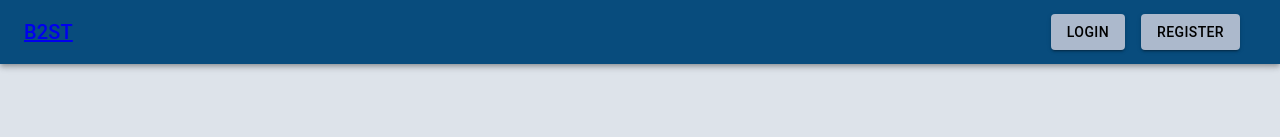
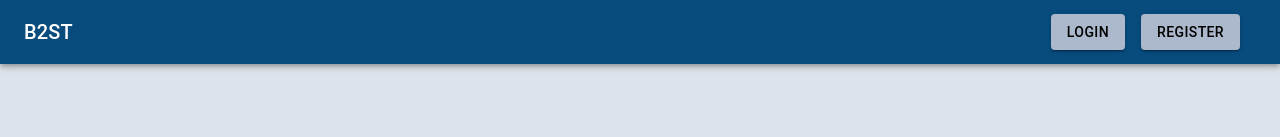
Before and after one commit to dcsil/B2ST-App, a React (Create React App) app in the folder client/: page / in a window 1280 px wide. Shown: the top 137 px of the page. Built offline with nearby package versions, Linux system fonts and the light colour scheme; no server answers.

Commit message:
Removing badly styled logo link

```diff
--- a/client/src/pages/LandingAppBar.js
+++ b/client/src/pages/LandingAppBar.js
@@ -23,8 +23,8 @@ export default function LandingAppBar() {
   return (
     <AppBar position="static" sx={{ backgroundColor: "#084C7D" }}>
       <Toolbar>
-        <Typography href="/" variant="h6" component="div" sx={{ flexGrow: 1 }}>
-          <Link to={"/"}>B2ST</Link>
+        <Typography href="/" variant="h6" component="div" sx={{ flexGrow: 1, color: "white" }}>
+          B2ST
         </Typography>
         {user ? (
           <Link to="/dashboard">
```
